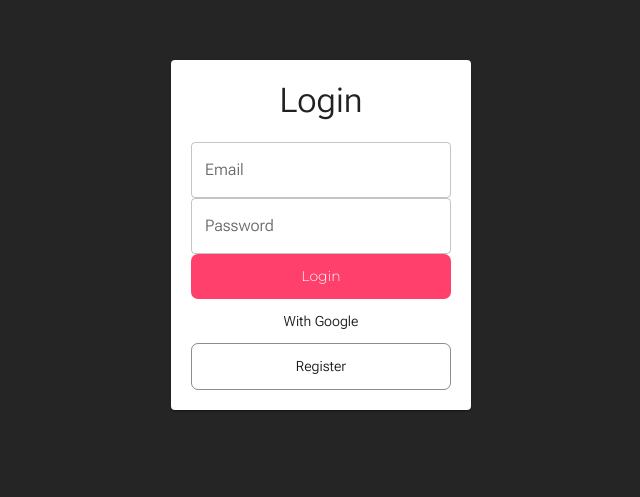
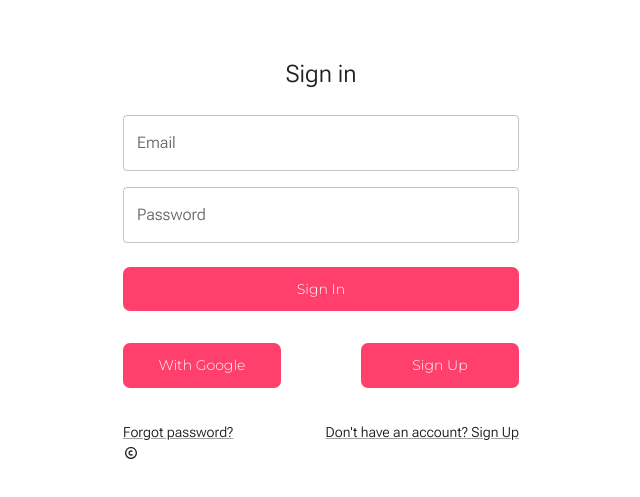
Before and after one commit to lbenjaminq/vitets-ecommerce, a React (Vite) app: page /login in a window 1280 px wide. Shown: the part 165-662 px from the top of the page, without its empty margins (319-959 px from the left). Built offline with nearby package versions, Linux system fonts and the light colour scheme.

Commit message:
Fix(src): Fix FormLogin and FormRegister

```diff
--- a/src/components/FormLogin/FormLogin.tsx
+++ b/src/components/FormLogin/FormLogin.tsx
@@ -1,10 +1,11 @@
 import React from 'react';
-import { Container, Grid, Paper, Box, Typography, TextField, Button } from '@mui/material';
+import { Container, Grid, Box, Typography, TextField, Button, CssBaseline, Avatar, FormControlLabel, Checkbox, Link, Stack } from '@mui/material';
 import { GoogleAuthProvider, signInWithPopup } from "firebase/auth";
 import { auth } from '@/config/firebase';
 import { useNavigate } from 'react-router';
 import { useAppDispatch } from '@/redux';
 import { userActive } from '@/redux/slices/user.slice';
+import { CgCopyright } from 'react-icons/cg';
 
 
 interface Props {
@@ -36,26 +37,29 @@ export const FormLogin: React.FC<Props> = ({ handleChange, handleLogin, handleOp
   }
 
   return (
-    <Container>
-      <Grid
-        container
-        direction="column"
-        alignItems="center"
-        justifyContent="center"
-        sx={{ minHeight: "100vh" }}
+    <Container component="main" maxWidth="xs">
+      <CssBaseline />
+      <Box
+        sx={{
+          display: 'flex',
+          flexDirection: 'column',
+          alignItems: 'center',
+        }}
       >
-        <Grid item sx={{ width: { xs: "250px", md: "300px" }, height: "350px" }}>
-          <Paper sx={{ height: "100%", padding: "20px" }} variant="elevation">
-            <Typography variant="h4" sx={{ textAlign: "center" }}>
-              Login
+        <Avatar sx={{ m: 1, bgcolor: 'secondary.main' }}>
+          s
+        </Avatar>
+        <Typography component="h1" variant="h5">
+          Sign in
         </Typography>
-            <Box sx={{ margin: "20px 0", height: "80%", display: "flex", flexDirection: "column", justifyContent: "space-between" }}>
+        <Box sx={{ mt: 1 }}>
           <TextField
             name="email"
             type="text"
             fullWidth
             label="Email"
             onChange={handleChange}
+            sx={{ mt: 2 }}
           />
           <TextField
             name="password"
@@ -63,20 +67,51 @@ export const FormLogin: React.FC<Props> = ({ handleChange, handleLogin, handleOp
             fullWidth
             label="Password"
             onChange={handleChange}
+            sx={{ mt: 2 }}
           />
           <Button
+            type="submit"
+            fullWidth
             variant="contained"
-                type="submit"
+            sx={{ mt: 3, mb: 2 }}
             onClick={handleLogin}
           >
-                Login
+            Sign In
           </Button>
-              <Button onClick={loginWithGoogle} >With Google</Button>
-              <Button onClick={handleOpen} variant="outlined" >Register</Button>
-            </Box>
-          </Paper>
+
+          <Stack spacing={10} direction="row" justifyContent="center" sx={{ mt: 2, mb: 4 }} >
+            <Button
+              type="submit"
+              fullWidth
+              variant="contained"
+              onClick={loginWithGoogle}
+            >
+              With Google
+            </Button>
+            <Button
+              type="submit"
+              fullWidth
+              variant="contained"
+              onClick={handleOpen}
+            >
+              Sign Up
+            </Button>
+          </Stack>
+          <Grid container>
+            <Grid item xs>
+              <Link href="#" variant="body2">
+                Forgot password?
+              </Link>
+            </Grid>
+            <Grid item>
+              <Link variant="body2" onClick={handleOpen}>
+                {"Don't have an account? Sign Up"}
+              </Link>
             </Grid>
           </Grid>
+        </Box>
+      </Box>
+      <CgCopyright />
     </Container>
   )
 }
--- a/src/components/FormRegister/FormRegister.tsx
+++ b/src/components/FormRegister/FormRegister.tsx
@@ -4,13 +4,20 @@ import {
   TextField,
   Button,
   Typography,
-  Stack,
   Box,
+  Container,
+  CssBaseline,
+  Avatar,
+  Grid,
+  FormControlLabel,
+  Checkbox,
+  Link,
 } from '@mui/material';
 import { createUserWithEmailAndPassword, getAuth } from 'firebase/auth';
 import { useNavigate } from 'react-router-dom';
 import { AiFillCloseCircle } from 'react-icons/ai';
 import { UserAccount } from '@/types/types';
+import { CgCopyright } from 'react-icons/cg';
 
 interface Props {
   open: boolean;
@@ -43,12 +50,13 @@ export const FormRegister: React.FC<Props> = ({
   const handleRegister = (e: React.FormEvent) => {
     e.preventDefault();
     createUserWithEmailAndPassword(auth, newAccount.email, newAccount.password)
-      .then(() => navigate('/login'))
+      .then((auths) => {
+        window.location.reload()
+      })
       .catch((error) => console.log(error.message));
   };
 
   return (
-    <>
     <Modal
       open={open}
       onClose={handleClose}
@@ -63,70 +71,97 @@ export const FormRegister: React.FC<Props> = ({
         justifyContent: "center",
       }}
     >
-        <>
-          <Box component="form" sx={{ width: "350px", height: { xs: "500px", md: "500px", lg: "500px" }, backgroundColor: "white", padding: "0 2% 2% 2%", borderRadius: "20px", display: "flex", flexDirection: "column", alignItems: "center", position: "relative" }} onSubmit={handleRegister}>
+      <Container component="main" maxWidth="xs" sx={{ background: "white", position: "relative", borderRadius: "10px" }}>
+        <CssBaseline />
+        <Box
+          sx={{
+            marginTop: 8,
+            display: 'flex',
+            flexDirection: 'column',
+            alignItems: 'center',
+          }}
+        >
+          <Avatar sx={{ m: 1, bgcolor: 'secondary.main' }}>s
+          </Avatar>
           <AiFillCloseCircle
-              style={{ position: "absolute", right: "3px", cursor: "pointer", fontSize: "2rem" }}
+            style={{ position: "absolute", right: "2px", top: "2px", cursor: "pointer", fontSize: "2rem" }}
             onClick={handleClose}
           />
-            <Typography
-              sx={{ fontSize: { xs: "1.5rem", md: "2rem" }, textAlign: "center", padding: { xs: "4% 0", md: "8% 0" } }}
-            >
-              Register to buy
+          <Typography component="h1" variant="h5">
+            Sign up
           </Typography>
-            <Stack direction="row" spacing={2}>
-              <Stack direction="column">
+          <Box component="form" onSubmit={handleRegister} sx={{ mt: 3 }}>
+            <Grid container spacing={2}>
+              <Grid item xs={12}>
                 <TextField
                   fullWidth
                   label="email"
                   type="email"
-                  sx={{ mt: 2, mb: 1.5, width: "100%" }}
                   name="email"
+                  id="email"
+                  required
                   value={newAccount.email}
-                  autoComplete="off"
                   onChange={handleChange}
                 />
+              </Grid>
+              <Grid item xs={12} >
                 <TextField
                   fullWidth
                   label="password"
                   type="password"
-                  sx={{ mt: 1.5, mb: 1.5, width: "100%" }}
                   name="password"
+                  id="password"
+                  required
                   value={newAccount.password}
                   onChange={handleChange}
                 />
+              </Grid>
+              <Grid item xs={12}>
                 <TextField
                   fullWidth
                   label="address"
                   type="text"
-                  sx={{ mt: 1.5, mb: 1.5, width: "100%" }}
                   name="address"
                   value={newAccount.address}
                   onChange={handleChange}
                 />
+              </Grid>
+              <Grid item xs={12}>
                 <TextField
                   fullWidth
                   label="cellphone"
                   type="text"
-                  sx={{ mt: 1.5, mb: 1.5, width: "100%" }}
                   name="cellphone"
                   value={newAccount.cellphone}
                   onChange={handleChange}
                 />
-              </Stack>
-            </Stack>
+              </Grid>
+              <Grid item xs={12}>
+                <FormControlLabel
+                  control={<Checkbox value="allowExtraEmails" color="primary" />}
+                  label="I want to receive inspiration, marketing promotions and updates via email."
+                />
+              </Grid>
+            </Grid>
             <Button
+              type="submit"
+              fullWidth
               variant="contained"
-              type="submit"
-              sx={{ mt: 2.5 }}
-              onClick={handleRegister}
-              color="primary"
+              sx={{ mt: 3, mb: 2 }}
             >
-              Registrarse
+              Sign Up
             </Button>
+            <Grid container justifyContent="flex-end">
+              <Grid item>
+                <Link href="#" variant="body2">
+                  Already have an account? Sign in
+                </Link>
+              </Grid>
+            </Grid>
           </Box>
-        </>
+        </Box>
+        <CgCopyright />
+      </Container>
     </Modal>
-    </>
   );
 };
--- a/src/pages/Login/Login.tsx
+++ b/src/pages/Login/Login.tsx
@@ -9,6 +9,7 @@ import { useNavigate } from 'react-router';
 import { useAppDispatch, useAppSelector } from '../../redux/hooks';
 import { userActive } from '../../redux/slices/user.slice';
 import { setItem } from '../../utilities/useLocalStorage';
+import { ContainerLayout } from '@/styled-components/ContainerLayout';
 
 const initialState = {
   email: "",
@@ -57,7 +58,7 @@ export const Login = () => {
   };
 
   return (
-    <div>
+    <div style={{ backgroundColor: "white", height: "100vh", width: "100vw", display: "flex", alignItems: "center" }}>
       <FormLogin handleChange={handleChange} handleLogin={handleLogin} handleOpen={handleOpen} />
       <FormRegister handleClose={handleClose} handleOpen={handleOpen} open={open} />
     </div>
```
Also changed, not shown: help.txt (added). Lines whose indentation alone changed are shown as unchanged.
